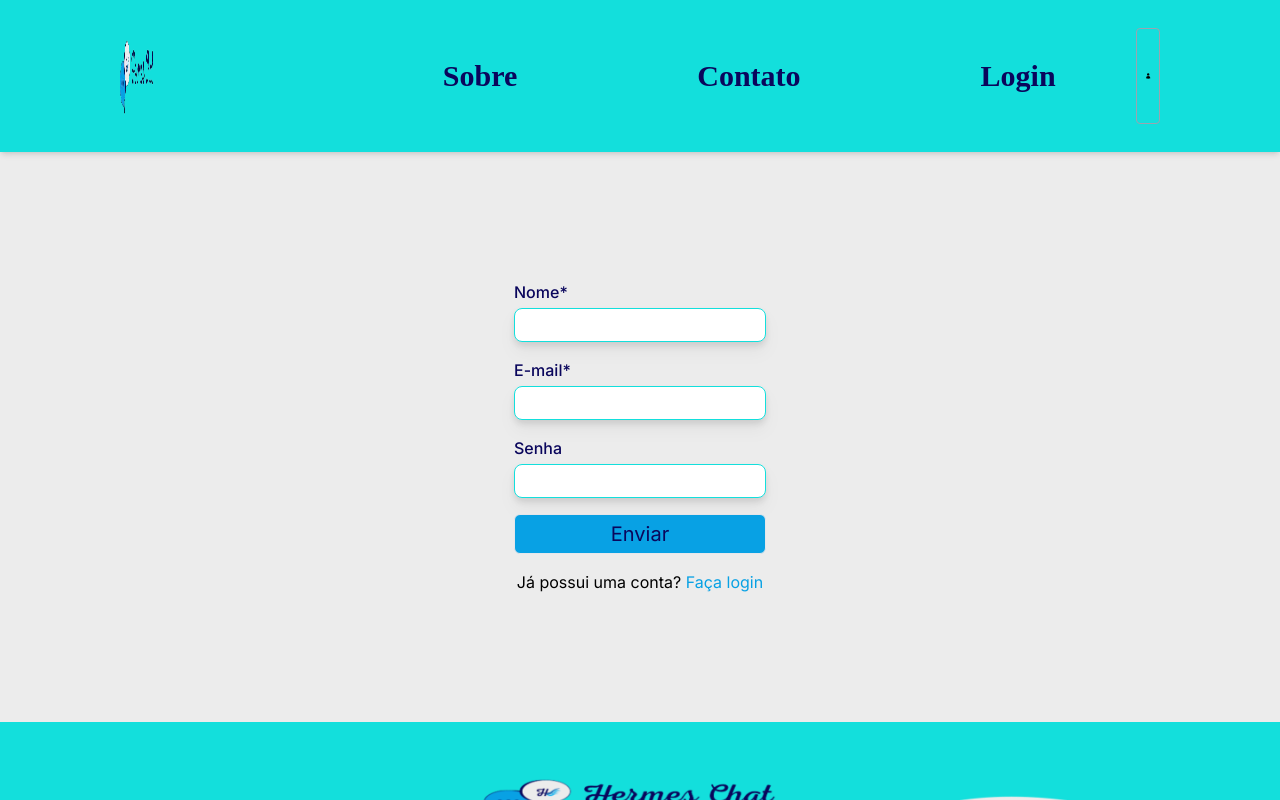
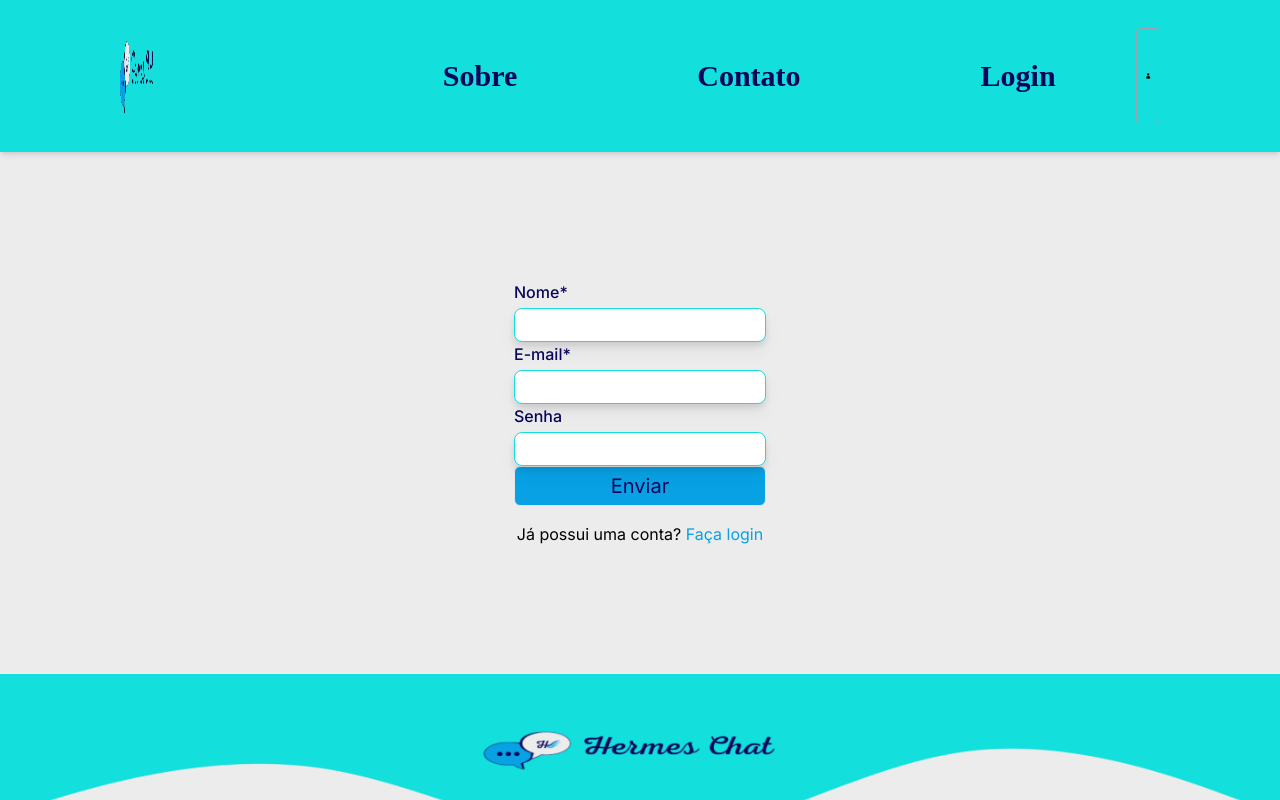
Before and after one commit to diegoreis42/Hermes-Front, a Next.js app: page /cadastro in a window 1280 px wide. Shown: the top 800 px of the page. Built offline with nearby package versions, Linux system fonts and the light colour scheme.

Commit message:
conectando as paginas de login e cadastro com a api

```diff
--- a/package.json
+++ b/package.json
@@ -11,6 +11,7 @@
   "dependencies": {
     "@heroicons/react": "^2.0.18",
     "@uidotdev/usehooks": "^2.4.1",
+    "axios": "^1.6.1",
     "link": "^2.1.0",
     "next": "14.0.1",
     "react": "^18",
--- a/src/app/Components/Contato.tsx
+++ /dev/null
@@ -1,21 +0,0 @@
-"use client";
-import React from "react";
-
-interface IProps {
-  formField: string;
-  type: string;
-}
-
-const Contato = ({ formField, type }: IProps) => {
-  return (
-    <div className="flex w-full flex-col gap-1">
-      <p className="font-medium text-preto">{formField}</p>
-      <input
-        className="rounded-lg border border-verde px-2  py-1 font-light drop-shadow-lg transition duration-300 ease-in-out required:border-red-500 focus:border-gray-800 focus:outline-none focus:ring-1 focus:ring-gray-400 focus:ring-opacity-50"
-        type={type}
-      />
-    </div>
-  );
-};
-
-export default Contato;
--- /dev/null
+++ b/src/app/Components/TextInput.tsx
@@ -0,0 +1,25 @@
+"use client";
+import React from "react";
+
+interface IProps {
+  formField: string;
+  type: string;
+  onChange: (value: string) => void;
+  value: string;
+}
+
+const TextInput = ({ formField, type, onChange, value }: IProps) => {
+  return (
+    <div className="flex w-full flex-col gap-1">
+      <label className="font-medium text-preto">{formField}</label>
+      <input
+        className="rounded-lg border text-black border-verde px-2  py-1 font-light drop-shadow-lg transition duration-300 ease-in-out required:border-red-500 focus:border-gray-800 focus:outline-none focus:ring-1 focus:ring-gray-400 focus:ring-opacity-50"
+        type={type}
+        value={value}
+        onChange={(e) => onChange(e.target.value)}
+      />
+    </div>
+  );
+};
+
+export default TextInput;
--- a/src/app/cadastro/page.tsx
+++ b/src/app/cadastro/page.tsx
@@ -1,10 +1,47 @@
-import React from 'react';
+'use client';
+
+import React, { FormEvent, useState } from 'react';
 import Nav from '../Components/Nav'
-import Form from "../Components/Contato";
 import Footer from "../Components/Footer";
 import Link from 'next/link';
+import TextInput from '@/app/Components/TextInput';
+import axios from 'axios';
+
+const baseUrl = 'http://localhost:3001/auth/register'
 
 export default function Cadastro() {
+  const [email, setEmail] = useState('');
+  const [password, setPassword] = useState('');
+  const [name, setName] = useState('');
+
+  const handleSubmit = async (e: FormEvent) => {
+    e.preventDefault();
+
+    try {
+      const res = await axios.post(baseUrl, {
+        email,
+        password,
+        name
+      });
+
+      if (res.status === 200 && res.data.access_token) {
+
+        setAuthHeader(res.data.access_token);
+      }
+    } catch (err: any) {
+
+      if (err.response) {
+        console.log(err.response.data)
+      }
+
+    }
+
+  }
+
+  const setAuthHeader = (jwtToken: string) => {
+    axios.defaults.headers.common['Authorization'] = `Bearer ${jwtToken}`;
+  };
+
   return (
     <main className="bg-cinza">
       <section id="nav">
@@ -23,17 +60,34 @@ export default function Cadastro() {
             <div
               className="flex max-w-md flex-col items-center gap-4"
             >
-              <Form formField="Nome*" type="text" />
-              <Form formField="E-mail*" type="email" />
-              <Form formField="Senha" type="Senha" />
-              <button className='text-xl flex h-10 w-full items-center justify-center rounded-md border transition-all focus:outline-none border-rosa bg-azul text-preto hover:bg-verde'>Enviar</button>
+              <form onSubmit={handleSubmit}>
+                <TextInput
+                  formField="Nome*"
+                  type="text"
+                  value={name}
+                  onChange={setName}
+                />
+                <TextInput
+                  formField="E-mail*"
+                  type="email"
+                  value={email}
+                  onChange={setEmail}
+                />
+                <TextInput
+                  formField="Senha"
+                  type="password"
+                  value={password}
+                  onChange={setPassword}
+                />
+                <button className='text-xl flex h-10 w-full items-center justify-center rounded-md border transition-all focus:outline-none border-rosa bg-azul text-preto hover:bg-verde'>Enviar</button>
+              </form>
               <span>Já possui uma conta? <span className=' text-azul hover:text-verde hover:underline'> <Link href="../login">Faça login</Link></span></span>
             </div>
           </div>
         </div>
       </section>
       <footer id="footer" className=" items-center justify-center">
-        <Footer></Footer>
+        <Footer />
       </footer>
     </main>
   );
--- a/src/app/login/page.tsx
+++ b/src/app/login/page.tsx
@@ -1,10 +1,42 @@
-import React from 'react';
+'use client';
+import React, { FormEvent, useState } from 'react';
 import Nav from '../Components/Nav'
-import Form from "../Components/Contato";
 import Footer from "../Components/Footer";
 import Link from 'next/link';
+import axios from 'axios';
+import TextInput from '../Components/TextInput';
+
+const baseUrl = "http://localhost:3001/auth/login";
 
 export default function Login() {
+
+  const [email, setEmail] = useState('');
+  const [password, setPassword] = useState('');
+
+  const handleSubmit = async (e: FormEvent) => {
+    e.preventDefault();
+
+    try {
+      const res = await axios.post(baseUrl, {
+        email,
+        password
+      });
+
+      if (res.status === 200 && res.data.access_token) {
+
+        setAuthHeader(res.data.access_token);
+      }
+    } catch (err: any) {
+      if (err.response) {
+        console.log(err.response.data)
+      }
+    }
+  }
+
+  const setAuthHeader = (jwtToken: string) => {
+    axios.defaults.headers.common['Authorization'] = `Bearer ${jwtToken}`;
+  };
+
   return (
     <main className="bg-cinza">
       <section id="nav">
@@ -23,16 +55,29 @@ export default function Login() {
             <div
               className="flex max-w-md flex-col items-center gap-4"
             >
-              <Form formField="E-mail*" type="email" />
-              <Form formField="Senha" type="Senha" />
-              <button className='text-xl flex h-10 w-full items-center justify-center rounded-md border transition-all focus:outline-none border-rosa bg-azul text-preto hover:bg-verde'>Enviar</button>
+              <form onSubmit={handleSubmit}>
+                <TextInput
+                  formField="E-mail*"
+                  type="email"
+                  value={email}
+                  onChange={setEmail}
+                />
+                <TextInput
+                  formField="Senha"
+                  type="password"
+                  value={password}
+                  onChange={setPassword}
+                />
+
+                <button type='submit' className='text-xl flex h-10 w-full items-center justify-center rounded-md border transition-all focus:outline-none border-rosa bg-azul text-preto hover:bg-verde'>Enviar</button>
+              </form>
               <span>Não possui uma conta? <span className=' text-azul hover:text-verde hover:underline'> <Link href="../cadastro">Cadastre-se</Link></span></span>
             </div>
           </div>
         </div>
       </section>
       <footer id="footer" className=" items-center justify-center">
-        <Footer></Footer>
+        <Footer />
       </footer>
     </main>
   );
--- a/src/app/page.tsx
+++ b/src/app/page.tsx
@@ -1,7 +1,7 @@
 import React from 'react';
 import Nav from './Components/Nav'
 import Carousel from './Components/Carousel'
-import Form from "./Components/Contato";
+import Form from "./Components/TextInput";
 import Footer from "./Components/Footer";
 
 export default function Home() {
```
Also changed, not shown: 1 other file (tests, documents, lock files or other folders).
